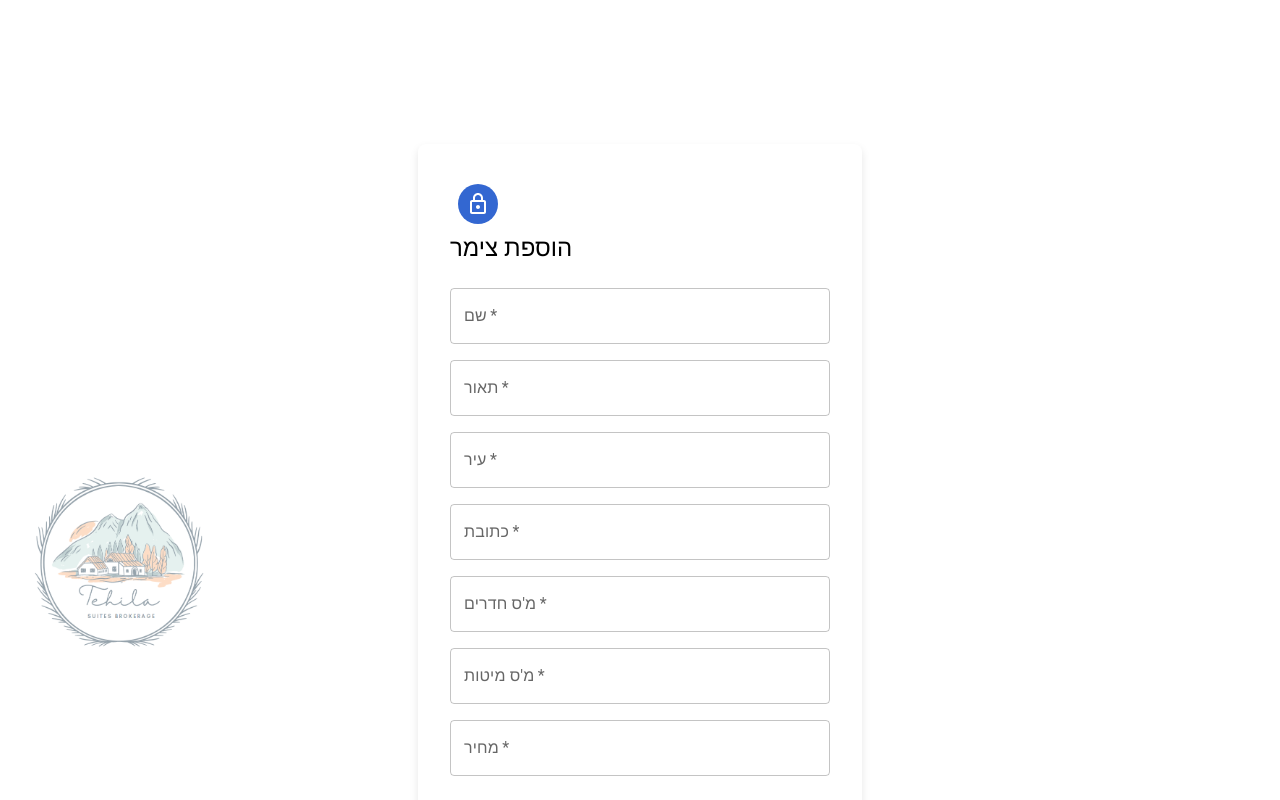
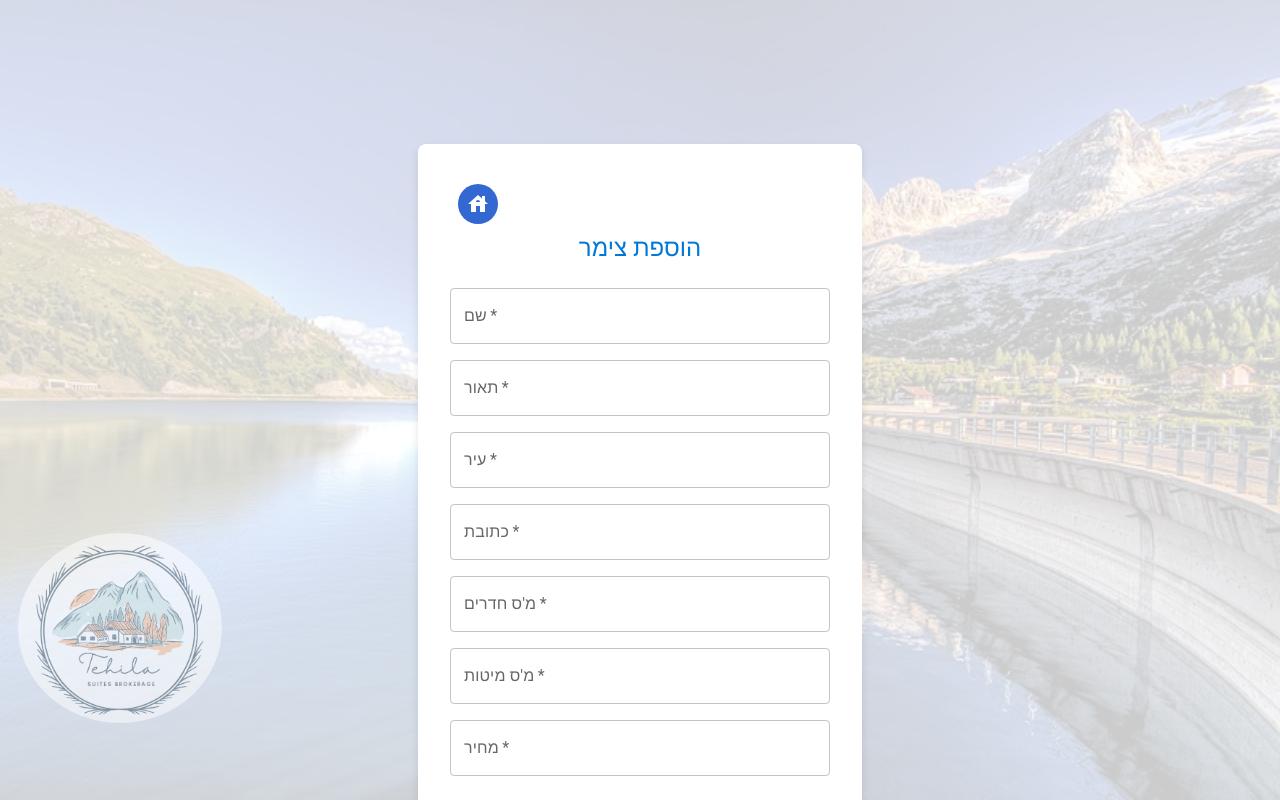
Before and after one commit to tehila22/suite_project, a React (Create React App) app in the folder client/: page /add-new-suite in a window 1280 px wide. Shown: the top 800 px of the page. Built offline with nearby package versions, Linux system fonts and the light colour scheme.

Commit message:
localStorage current user

```diff
--- a/client/src/components/AddNewSuite.jsx
+++ b/client/src/components/AddNewSuite.jsx
@@ -9,6 +9,7 @@ import { useNavigate } from 'react-router-dom';
 import { Alert, Checkbox, FormControl } from '@mui/material';
 import LockOutlinedIcon from '@mui/icons-material/LockOutlined';
 import Avatar from '@mui/material/Avatar';
+import HouseIcon from '@mui/icons-material/House';
 
 export default function AddNewSuite() {
     const [suiteData, setSuiteData] = useState({
@@ -57,10 +58,25 @@ export default function AddNewSuite() {
 
     return (
         <>
+            <div
+                style={{
+                    position: 'fixed',
+                    top: 0,
+                    left: 0,
+                    width: '100%',
+                    height: '100vh',
+                    backgroundImage: `url(${process.env.PUBLIC_URL}/images/nof.jpg)`,
+                    backgroundSize: 'cover',
+                    backgroundPosition: 'center',
+                    opacity: 0.2,
+                    zIndex: -1
+                }}
+            ></div>
             <Container
                 component="main"
                 maxWidth="xs"
                 style={{
+                    textAlign:'center',
                     backgroundColor: 'white', // הרקע של הטופס יהיה לבן
                     padding: '32px', // ריווח פנימי לטופס
                     borderRadius: '8px', // רדיוס פינות לפינות רכות
@@ -75,9 +91,9 @@ export default function AddNewSuite() {
                         backgroundColor: 'Highlight',
                     }}
                 >
-                    <LockOutlinedIcon />
+                    <HouseIcon />
                 </Avatar>
-                <Typography component="h1" variant="h5">
+                <Typography sx={{color:'#0078d7'}} component="h1" variant="h5">
                     הוספת צימר
                 </Typography>
                 <form
--- a/client/src/components/Context.jsx
+++ b/client/src/components/Context.jsx
@@ -8,12 +8,14 @@ export const UserProvider = ({ children }) => {
   // פונקציה להכנסת משתמש לאחר התחברות
   const login = (user) => {
     if (user) {
+      localStorage.setItem("currentUser",JSON.stringify(user))
       setCurrentUser(user);
     }
   };
 
   // פונקציה להתנתקות המשתמש
   const logout = () => {
+    localStorage.setItem("currentUser", JSON.stringify(null));
     setCurrentUser(null);
   };
 
--- a/client/src/components/FilterSuites.jsx
+++ b/client/src/components/FilterSuites.jsx
@@ -312,6 +312,7 @@ export default function FilterSuites() {
 
     return (
         <>
+
             {/* הכפתור לפתיחת הסינון */}
             {/* <Button variant="contained" color="primary" onClick={toggleDrawer(true)} sx={{ position: 'fixed', top: '20px', right: '20px', zIndex: 1000 }}>
                 סינון
--- a/client/src/components/NavBar.jsx
+++ b/client/src/components/NavBar.jsx
@@ -19,7 +19,11 @@ const settings = ['עריכת פרופיל', 'התנתקות'];
 function NavBar() {
   const [anchorElNav, setAnchorElNav] = React.useState(null);
   const [anchorElUser, setAnchorElUser] = React.useState(null);
-  const { currentUser, logout } = React.useContext(UserContext);
+  // const { currentUser, logout } = React.useContext(UserContext);
+  const { logout } = React.useContext(UserContext);
+  const currentUser = JSON.parse(localStorage.getItem("currentUser"));
+  console.log('current user local storage',currentUser);
+
 
   let pages = ['התחברות', 'דף הבית'];
   if (currentUser?.type === 'admin') pages = ['התחברות', 'דף הבית', 'הוספת צימר'];
@@ -65,8 +69,9 @@ function NavBar() {
       <img
         src={process.env.PUBLIC_URL + '/images/suitesLogo.png'}
         style={{
+          zIndex:999,
           left: '18px',
-          top: '465px',
+          top: '533px',
           opacity: '0.5',
           borderRadius: '50%',
           height: '190px',
--- a/client/src/components/SuiteDetail.jsx
+++ b/client/src/components/SuiteDetail.jsx
@@ -592,7 +592,7 @@ export default function SuiteDetail() {
   }
 
   return (
-    <Box sx={{ maxWidth: 800, margin: '0 auto', padding: 2, backgroundColor: '#f9f9f9', borderRadius: 2, boxShadow: 2 }}>
+    <Box sx={{position:'relative',top:'83px', maxWidth: 800, margin: '0 auto', padding: 2, backgroundColor: '#f9f9f9', borderRadius: 2, boxShadow: 2 }}>
       {/* הצגת פרטי הצימר */}
       <Box sx={{ position: 'relative' }}>
         <img
@@ -632,7 +632,7 @@ export default function SuiteDetail() {
         <Typography variant="body1"><strong>מחיר ללילה:</strong> {suite.nightPrice}</Typography>
       </Box>
 
-      {/* כפתור עדכון */}
+      {/* כפתור עדכון
       <Button
         variant="contained"
         color="secondary"
@@ -640,7 +640,7 @@ export default function SuiteDetail() {
         sx={{ mt: 2 }}
       >
         עדכן צימר
-      </Button>
+      </Button> */}
 
       {/* הוספת תגובה חדשה */}
       <Typography variant="h6" sx={{ mt: 3, textAlign: 'right' }}>הוסף תגובה חדשה</Typography>
--- a/client/src/components/UpdateSuite.jsx
+++ b/client/src/components/UpdateSuite.jsx
@@ -57,6 +57,21 @@ export default function UpdateSuite() {
   };
 
   return (
+    <>
+      <div
+        style={{
+          position: 'fixed',
+          top: 0,
+          left: 0,
+          width: '100%',
+          height: '100vh',
+          backgroundImage: `url(${process.env.PUBLIC_URL}/images/nof.jpg)`,
+          backgroundSize: 'cover',
+          backgroundPosition: 'center',
+          opacity: 0.2,
+          zIndex: -1
+        }}
+      ></div>
       <Box sx={{ maxWidth: 600, margin: '0 auto', padding: 2, backgroundColor: '#f9f9f9', borderRadius: 2, boxShadow: 2 }}>
         <Typography variant="h4" align="center" gutterBottom>
           עדכון פרטי הצימר
@@ -144,5 +159,7 @@ export default function UpdateSuite() {
           </Button>
         </form>
       </Box>
+    </>
+
   );
 }
```
Lines whose indentation alone changed are shown as unchanged.
